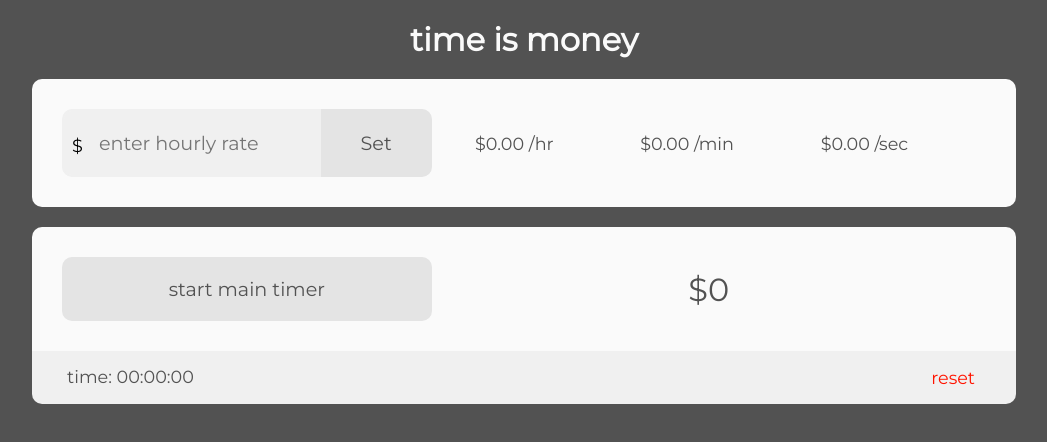
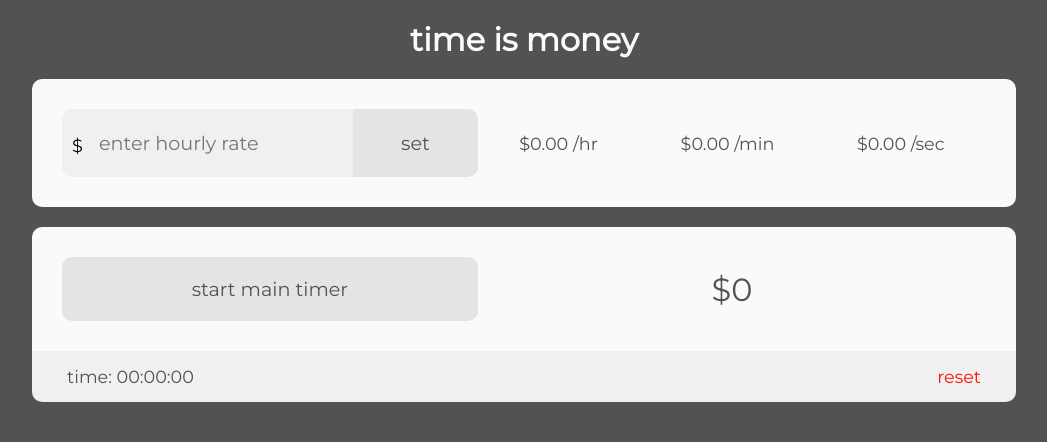
Before and after one commit to caseyharvey/time-is-money, a React (Create React App) app: page / in a window 1280 px wide. Shown: the top 442 px of the page, without its empty margins (116-1163 px from the left). Built offline with nearby package versions, Linux system fonts and the light colour scheme.

Commit message:
Refactor renderInput to handle errors better. Some small tweaks added

```diff
--- a/src/CSS/App.css
+++ b/src/CSS/App.css
@@ -277,6 +277,7 @@ html body {
 }
 
 .mainTimerDisplayContainer .resetButton {
+  padding: 0;
   color: #ff1400;
   background-color: transparent;
 }
@@ -427,11 +428,11 @@ html body {
     padding: 30px;
   }
   .inputAndStatsContainer form {
-    width: 40%;
+    width: 45%;
   }
   .inputAndStatsContainer .valueBreakdown {
     margin: 0;
-    width: 60%;
+    width: 55%;
   }
   .mainMoneyTimerContainer {
     padding: 30px;
@@ -442,11 +443,11 @@ html body {
             flex-direction: row;
   }
   .mainMoneyTimerContainer .stopStartContainer {
-    width: 40%;
+    width: 45%;
   }
   .mainMoneyTimerContainer .mainMoneyTimerDisplay {
     margin: 0;
-    width: 60%;
+    width: 55%;
   }
   .mainTimerDisplayContainer {
     max-width: 100%;
--- a/src/CSS/App.scss
+++ b/src/CSS/App.scss
@@ -246,6 +246,7 @@ html {
   }
 
   .resetButton {
+    padding: 0;
     color: $warning;
     background-color: transparent;
     @extend .buttonBaseStyle;
@@ -384,12 +385,12 @@ html {
     padding: 30px;
 
     form {
-      width: 40%;
+      width: 45%;
     }
 
     .valueBreakdown {
       margin: 0;
-      width: 60%;
+      width: 55%;
     }
   }
 
@@ -399,12 +400,12 @@ html {
     flex-direction: row;
 
     .stopStartContainer {
-      width: 40%;
+      width: 45%;
     }
 
     .mainMoneyTimerDisplay {
       margin: 0;
-      width: 60%;
+      width: 55%;
     }
   }
 
--- a/src/components/HourlyRateInput.js
+++ b/src/components/HourlyRateInput.js
@@ -1,6 +1,7 @@
 import React from 'react';
 import Modal from './Modal';
 import { connect } from 'react-redux';
+import { Field, reduxForm, reset } from 'redux-form';
 import {
   setRate,
   resetMainTimer,
@@ -8,7 +9,6 @@ import {
   setStopTimerWarning,
   changeHourlyModalVisibilityToggle
 } from '../actions';
-import { Field, reduxForm, reset } from 'redux-form';
 
 class HourlyRateInput extends React.Component {
   handleFocus = e => {
@@ -17,8 +17,10 @@ class HourlyRateInput extends React.Component {
       : e.target.select();
   };
 
-  renderInput = ({ input, meta: { error, invalid, pristine } }) => {
-    const errorClass = `${error && invalid && !pristine ? 'errorMessage' : ''}`;
+  renderInput = ({ input, meta: { error, pristine, submitFailed } }) => {
+    const errorClass = `${
+      (error && !pristine) || submitFailed ? 'errorMessage' : ''
+    }`;
     return (
       <div>
         <span className='dollarSign'>
@@ -43,11 +45,11 @@ class HourlyRateInput extends React.Component {
 
     resetMainTimer();
     changeHourlyModalVisibilityToggle();
-    setRate(parseInt(this.holdInputValueRate));
+    setRate(parseInt(this.holdInputValue));
   };
 
   onSubmit = InputValue => {
-    this.holdInputValueRate = InputValue.ratePerHour;
+    this.holdInputValue = InputValue.ratePerHour;
 
     const {
       mainTimer: { timerValue },
@@ -76,7 +78,7 @@ class HourlyRateInput extends React.Component {
               : null
           }
         >
-          Set
+          set
         </button>
         <div
           className={
@@ -91,7 +93,7 @@ class HourlyRateInput extends React.Component {
           confirm={this.resetToNewRate}
           cancel={this.props.changeHourlyModalVisibilityToggle}
           isVisible={this.props.modal.changeHourlyModalVisibility ? '' : 'hide'}
-          message='This will reset the main timer and set your new hourly rate'
+          message='this will reset the main timer and set your new hourly rate'
         />
       </form>
     );
@@ -104,8 +106,8 @@ const validate = ({ ratePerHour }) => {
     errors.ratePerHour = 'enter hourly rate';
   } else if (isNaN(Number(ratePerHour))) {
     errors.ratePerHour = 'must be a number';
-  } else if (ratePerHour.length > 9) {
-    errors.ratePerHour = 'WOW!';
+  } else if (ratePerHour.length > 7) {
+    errors.ratePerHour = 'stop wasting time';
   } else if (/\s/.test(ratePerHour)) {
     errors.ratePerHour = 'no spaces allowed';
   }
@@ -133,7 +135,7 @@ const connectedHourlyInput = connect(mapStateToProps, {
 })(HourlyRateInput);
 
 export default reduxForm({
+  validate,
   form: 'HourlyRateInput',
-  onSubmitSuccess: successfulSubmit,
-  validate
+  onSubmitSuccess: successfulSubmit
 })(connectedHourlyInput);
--- a/src/components/MainMoneyTimer.js
+++ b/src/components/MainMoneyTimer.js
@@ -84,7 +84,7 @@ class MainMoneyTimer extends React.Component {
                   : 'enterHourlyRateWarning'
               }
             >
-              enter hourly rate
+              set hourly rate
             </button>
           </div>
           <div className='mainMoneyTimerDisplay'>
```
Also changed, not shown: 1 other file (tests, documents, lock files or other folders).
